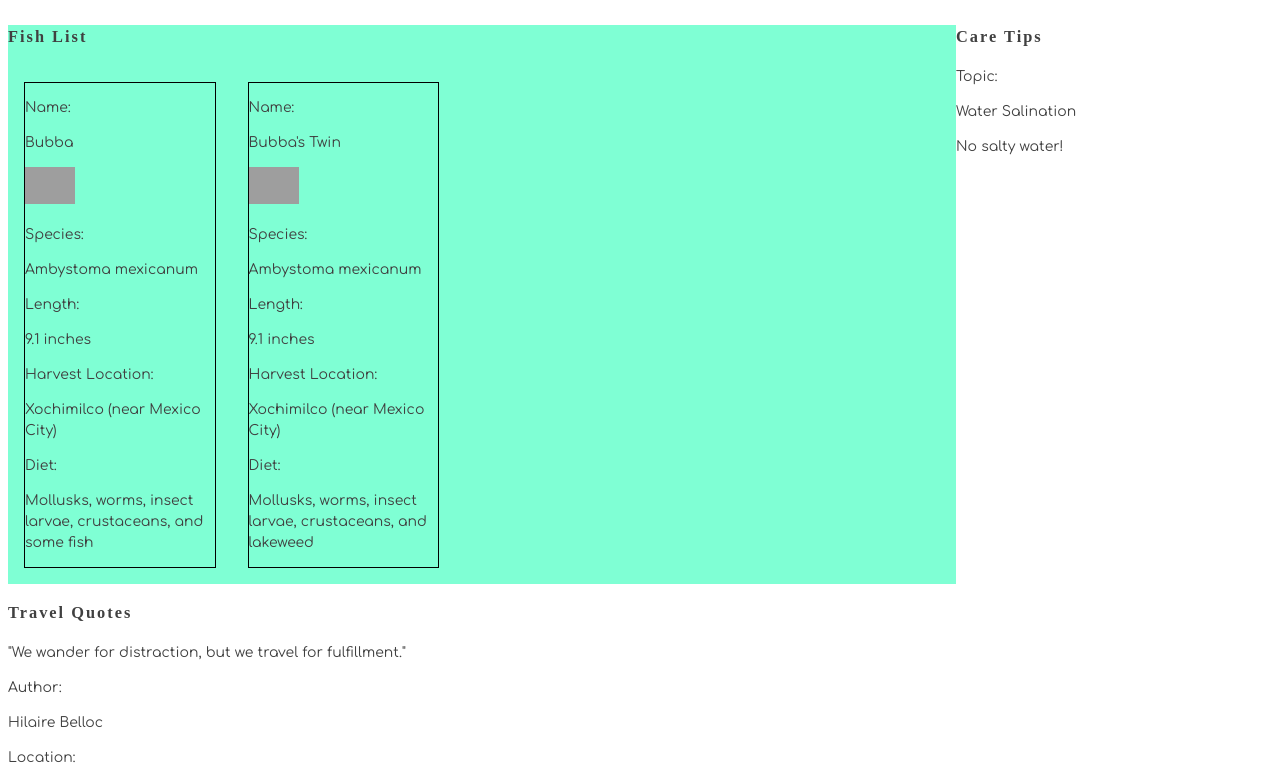
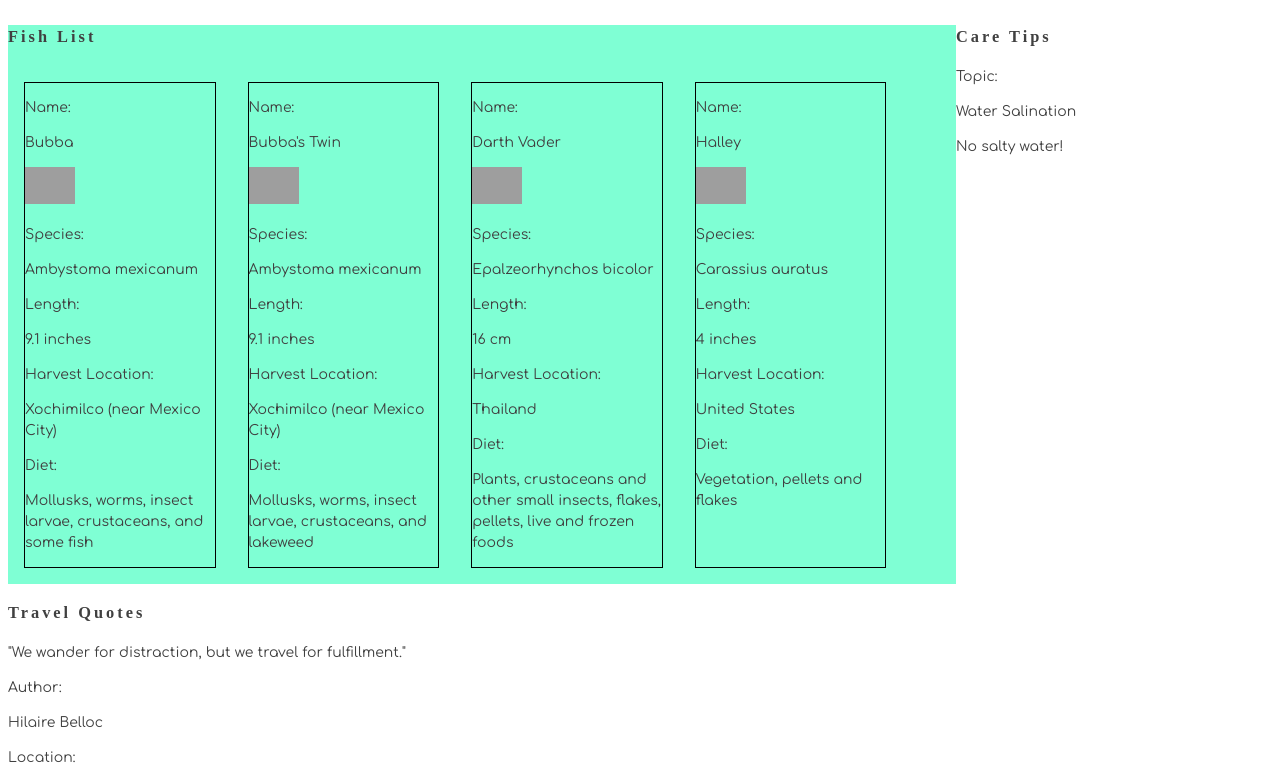
Before and after one commit to jisie/martins-aquarium, a plain HTML site: page index.html in a window 1280 px wide. Shown: the part 71-850 px from the top of the page. Drawn offline with Linux system fonts and the light colour scheme; grey boxes are pictures that could not be loaded; a web font is replaced by a local one.

Commit message:
Aquarium with four fishes

```diff
--- a/index.html
+++ b/index.html
@@ -40,7 +40,7 @@
                         <div class="fish">
                             <p>Name:</p>
                             <p class="fish__name">Bubba's Twin</p>
-                            <img class="fish__image" src="https://cdn.mos.cms.futurecdn.net/hKm2MuLdDLubD6rgeYLeDM.jpg"
+                            <img class="fish__image" src="https://i.pinimg.com/originals/b2/c3/06/b2c30671fce996d680a68ad752b7bc98.jpg"
                                 alt="">
                             <p>Species:</p>
                             <p class="fish__species">Ambystoma mexicanum</p>
@@ -51,6 +51,38 @@
                             <p class="fish__location">Xochimilco (near Mexico City)</p>
                             <p>Diet:</p>
                             <p class="fish__diet">Mollusks, worms, insect larvae, crustaceans, and lakeweed</p>
+                        </div>
+
+                        <div class="fish">
+                            <p>Name:</p>
+                            <p class="fish__name">Darth Vader</p>
+                            <img class="fish__image" src="https://fishfeeling.com/wp-content/uploads/2019/10/Red-Tailed-Black-Shark.jpg"
+                                alt="">
+                            <p>Species:</p>
+                            <p class="fish__species">Epalzeorhynchos bicolor</p>
+
+                            <p>Length:</p>
+                            <p class="fish__length">16 cm</p>
+                            <p>Harvest Location:</p>
+                            <p class="fish__location">Thailand</p>
+                            <p>Diet:</p>
+                            <p class="fish__diet">Plants, crustaceans and other small insects, flakes, pellets, live and frozen foods</p>
+                        </div>
+
+                        <div class="fish">
+                            <p>Name:</p>
+                            <p class="fish__name">Halley</p>
+                            <img class="fish__image" src="https://aquariumtidings.com/wp-content/uploads/2014/06/Depositphotos_114861180_original-1024x683.jpg"
+                                alt="">
+                            <p>Species:</p>
+                            <p class="fish__species">Carassius auratus</p>
+
+                            <p>Length:</p>
+                            <p class="fish__length">4 inches</p>
+                            <p>Harvest Location:</p>
+                            <p class="fish__location">United States</p>
+                            <p>Diet:</p>
+                            <p class="fish__diet">Vegetation, pellets and flakes</p>
                         </div>
 
                     </div>
--- a/styles/main.css
+++ b/styles/main.css
@@ -17,7 +17,7 @@ textarea {
 
 h1,h2,h3,h4,h5,h6 {
   font-family: "Patua One", serif;
-  letter-spacing: 2px;
+  letter-spacing: 3px;
 }
 
 h1 {
```
